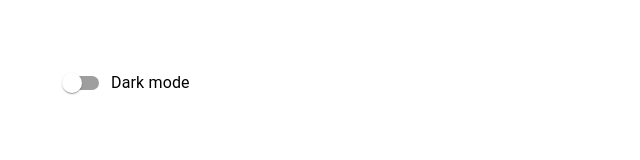
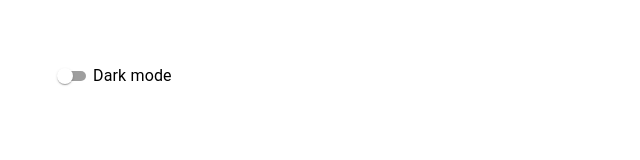
Before and after one commit to Dulatto/react-mui, a React (Create React App) app: page / in a window 1280 px wide. Shown: the top 160 px of the page, without its empty margins (0-640 px from the left). Built offline with nearby package versions, Linux system fonts and the light colour scheme.

Commit message:
mui switch

```diff
--- a/src/components/MuiSwitch.tsx
+++ b/src/components/MuiSwitch.tsx
@@ -1,9 +1,18 @@
 import {Box, FormControlLabel, Switch } from '@mui/material'
+import {useState} from 'react';
 
 export const MuiSwitch = () => {
+    const [checked, setChecked] = useState(false)
+     console.log({checked})
+    const handleChange =(event: React.ChangeEvent<HTMLInputElement>)=>{
+        setChecked(event.target.checked)
+    }
   return (
     <Box>
-        <FormControlLabel label='Dark mode' control={<Switch/>}/>
+        <FormControlLabel
+          label='Dark mode'
+          control={<Switch checked={checked} onChange={handleChange} size='small' color='success'/>}
+          />
     </Box>
   )
 }
```
